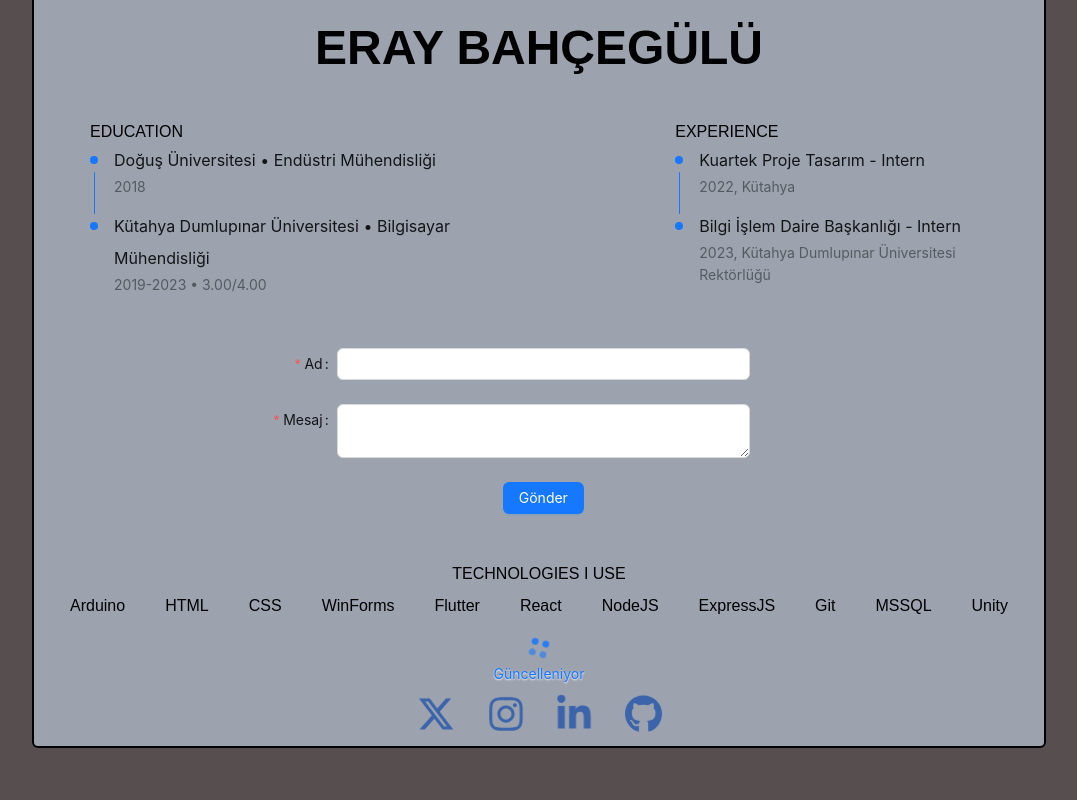
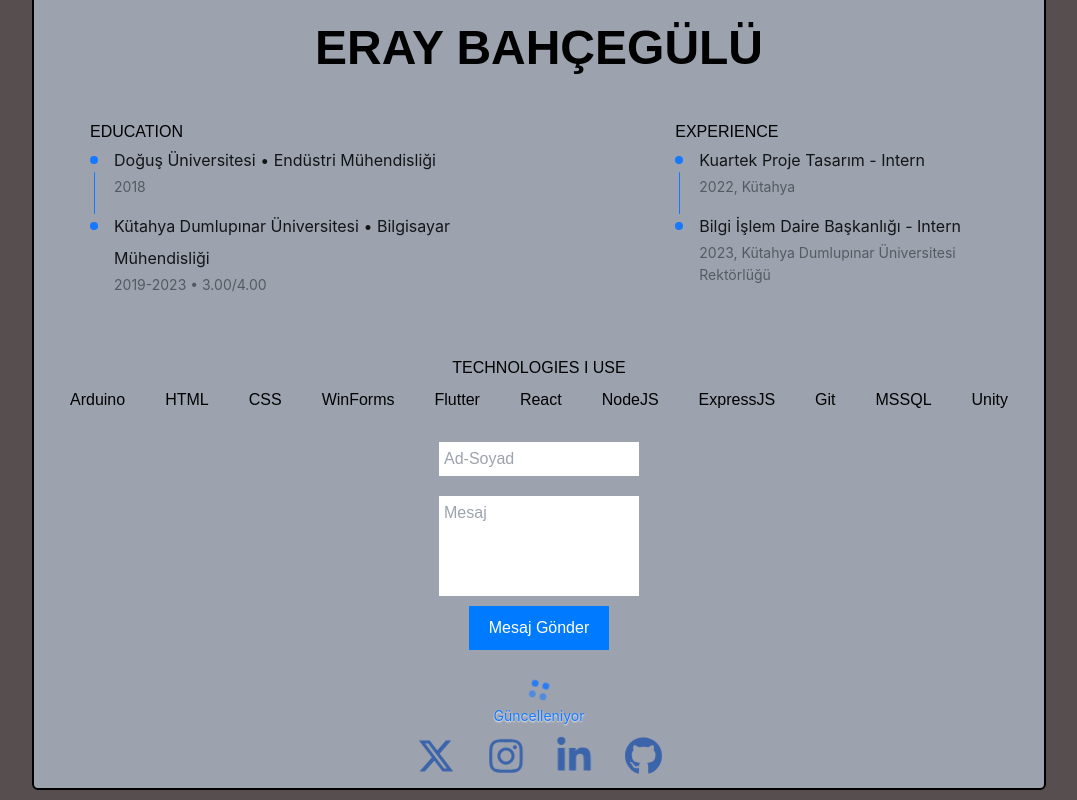
Before and after one commit to eraybahcegulu/eraybahcegulu.com, a React (Create React App) app in the folder client/: page / in a window 1280 px wide. Shown: the part 342-1142 px from the top of the page, without its empty margins (101-1178 px from the left). Before the commit the page ends 1100 px from the top, so only its background shows below. Built offline with nearby package versions, Linux system fonts and the light colour scheme; the HTML template or start-up script is replaced by a standard one.

Commit message:
Added Firebase based Message sending

```diff
--- /dev/null
+++ b/client/src/components/main/FirebaseComponent.css
@@ -0,0 +1,54 @@
+.firebase-container {
+  display: flex;
+  flex-direction: column;
+  align-items: center;
+  justify-content: center;
+  margin: 20px;
+}
+
+.firebase-input {
+  margin: 10px;
+  padding: 5px;
+  width: 200px;
+}
+
+
+
+.notification {
+    margin-top: 10px;
+    color: green;
+    opacity: 0;
+    transition: opacity 1s ease, transform 1s ease;
+  }
+
+  .notification.show {
+    opacity: 1;
+    transform: translateY(0);
+  }
+
+  .notification.hide {
+    opacity: 0;
+    transform: translateY(-100%);
+  }
+
+
+.firebase-textarea {
+    margin: 10px;
+    padding: 5px;
+    width: 200px;
+    height: 100px;
+    resize: none;
+  }
+
+.firebase-button {
+  background-color: #007bff;
+  color: white;
+  border: none;
+  padding: 10px 20px;
+  cursor: pointer;
+  transition: background-color 0.3s ease;
+}
+
+.firebase-button:hover {
+  background-color: #0056b3;
+}
--- /dev/null
+++ b/client/src/components/main/FirebaseComponent.jsx
@@ -0,0 +1,57 @@
+import React, { useState, useEffect } from 'react';
+import database from '../../firebase';
+import { ref, set } from 'firebase/database';
+import './FirebaseComponent.css';
+
+function FirebaseComponent() {
+  const [data, setData] = useState({ box1: '', box2: '' });
+  const [notification, setNotification] = useState('');
+
+  const handleButtonClick = () => {
+    if (data.box1.trim() === '' || data.box2.trim() === '') {
+      setNotification('Lütfen boş alan bırakmayın.');
+    } else {
+      const dataRef = ref(database, data.box1);
+      set(dataRef, data.box2);
+      setNotification('Mesaj Gönderildi.');
+    }
+  };
+
+  useEffect(() => {
+    let timer;
+
+    if (notification) {
+      timer = setTimeout(() => {
+        setNotification('');
+      }, 3000);
+    }
+
+    return () => clearTimeout(timer);
+  }, [notification]);
+
+  return (
+    <div className="firebase-container">
+      <input
+        type="text"
+        value={data.box1}
+        onChange={(e) => setData({ ...data, box1: e.target.value })}
+        className="firebase-input"
+        placeholder="Ad-Soyad"
+      />
+      <textarea
+        value={data.box2}
+        onChange={(e) => setData({ ...data, box2: e.target.value })}
+        className="firebase-textarea"
+        placeholder="Mesaj"
+      />
+      <button onClick={handleButtonClick} className="firebase-button">
+        Mesaj Gönder
+      </button>
+      <p className={`notification ${notification ? 'show' : 'hide'}`}>
+        {notification}
+      </p>
+    </div>
+  );
+}
+
+export default FirebaseComponent;
--- a/client/src/components/main/Main.jsx
+++ b/client/src/components/main/Main.jsx
@@ -12,6 +12,9 @@ import ReactGA from 'react-ga4';
 import { Steps } from 'antd';
 import { Spin, Button, Form, Input } from 'antd';
 
+import FirebaseComponent from './FirebaseComponent.jsx';
+
+
 
 const layout = {
   labelCol: {
@@ -22,18 +25,7 @@ const layout = {
   },
 };
 
-/* eslint-disable no-template-curly-in-string */
-const validateMessages = {
-  required: 'Bir ${label} giriniz.',
-  number: {
-    range: '${label} en fazla ${max} karakter olabilir.',
-  },
-};
-/* eslint-enable no-template-curly-in-string */
 
-const onFinish = (values) => {
-  console.log(values);
-};
 
 ReactGA.initialize("G-5N3FNKYL58");
 
@@ -47,24 +39,8 @@ ReactGA.send({
 const description = '';
 const Main = () => {
 
-  const [loadings, setLoadings] = useState([]);
-  const enterLoading = (index) => {
-    setLoadings((prevLoadings) => {
-      const newLoadings = [...prevLoadings];
-      newLoadings[index] = true;
-      return newLoadings;
-    });
-    setTimeout(() => {
-      setLoadings((prevLoadings) => {
-        const newLoadings = [...prevLoadings];
-        newLoadings[index] = false;
-        return newLoadings;
-      });
-    }, 6000);
-  };
-
   return (
-    <div className='bg-gray-400 header min-w-min h-max w-8/12 mt-5 m-auto border-black border-2 rounded-md text-center' >
+    <div className='bg-gray-400 header min-w-min h-max w-6/12 mt-5 m-auto border-black border-2 rounded-md text-center' >
       <main className=' items-center p-2 md:p-4'>
         <div className='avatar'>
           <Avatar shape="square" size={300} src={eraybahcegulu} icon={<UserOutlined />} />
@@ -114,57 +90,6 @@ const Main = () => {
               ]}
             />
           </div>
-        </div>
-
-        <div className='ml-20 mt-10'>
-          <Form
-            {...layout}
-            name="nest-messages"
-            onFinish={onFinish}
-            style={{
-              maxWidth: 620,
-            }}
-            validateMessages={validateMessages}
-          >
-            <Form.Item
-              name={['user', 'name']}
-              label="Ad"
-              rules={[
-                {
-                  type: 'string',
-                  required: true,
-                  message: validateMessages.required,
-                },
-              ]}
-            >
-              <Input />
-            </Form.Item>
-
-            <Form.Item
-            name={['user', 'introduction']}
-            label="Mesaj"
-            rules={[
-              {
-                required: true,
-                type: 'string', // Veri tipini belirtmek önemlidir
-                max: 40,
-                message: validateMessages.number.range, // `number.range` hatası iletisini kullanıyoruz
-              },
-            ]}
-            >
-              <Input.TextArea />
-            </Form.Item>
-            <Form.Item
-              wrapperCol={{
-                ...layout.wrapperCol,
-                offset: 8,
-              }}
-            >
-        <Button type="primary" loading={loadings[0]} onClick={() => enterLoading(0)}>
-          Gönder
-        </Button>
-            </Form.Item>
-          </Form>
         </div>
 
         <div className='technologies w-auto h-auto text-center mt-12'>
@@ -220,7 +145,7 @@ const Main = () => {
         </div>
 
 
-
+        <FirebaseComponent></FirebaseComponent>
 
         <div className='mt-10'>
           <Spin tip="Güncelleniyor" >
--- /dev/null
+++ b/client/src/firebase.js
@@ -0,0 +1,19 @@
+// src/firebase.js
+import { initializeApp } from 'firebase/app';
+import { getDatabase } from 'firebase/database'; // Değişiklik burada
+
+const config = {
+    apiKey: "AIzaSyAqfnVVx7jcIP-tbtdYp7k3jsMYTWzaes0",
+    authDomain: "eraybahcegulu-78564.firebaseapp.com",
+    databaseURL: "https://eraybahcegulu-78564-default-rtdb.firebaseio.com",
+    projectId: "eraybahcegulu-78564",
+    storageBucket: "eraybahcegulu-78564.appspot.com",
+    messagingSenderId: "888850986805",
+    appId: "1:888850986805:web:142d49753e0179602d3e7c"
+};
+
+// Firebase'i başlatın
+const app = initializeApp(config);
+const database = getDatabase(app); // Değişiklik burada
+
+export default database; // Sadece veritabanını export etmek yeterlidir
```
